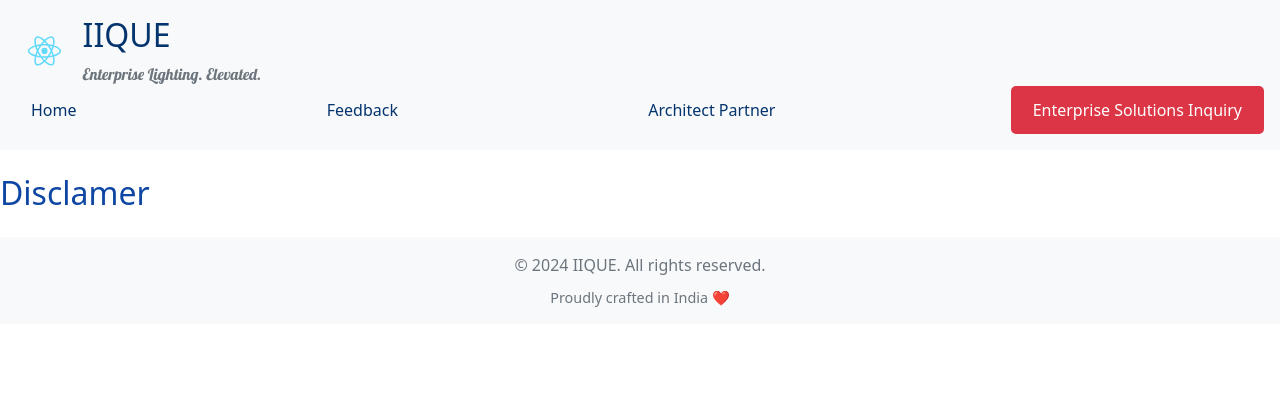
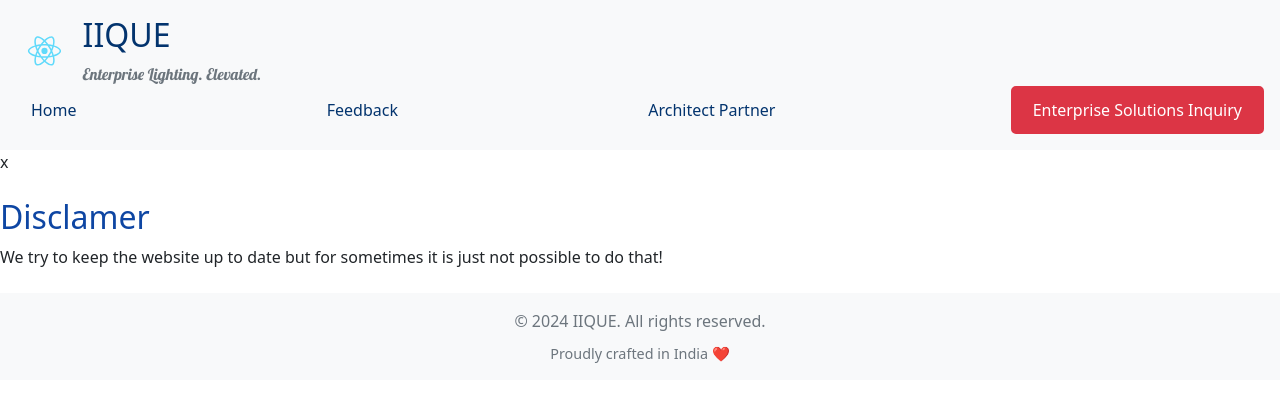
Before and after one commit to Meet-7777/IIQUE-Lights, a React (Create React App) app in the folder my-app/: page /disclaimer in a window 1280 px wide. Shown: the top 402 px of the page. Built offline with nearby package versions, Linux system fonts and the light colour scheme.

Commit message:
vercel refresh problem solved

```diff
--- a/my-app/public/index.html
+++ b/my-app/public/index.html
@@ -4,10 +4,10 @@
     <meta charset="UTF-8" />
     <meta name="viewport" content="width=device-width, initial-scale=1.0" />
     <title>IIQUE</title>
-    <link
+    <!-- <link
       href="https://stackpath.bootstrapcdn.com/bootstrap/5.1.3/css/bootstrap.min.css"
       rel="stylesheet"
-    />
+    /> -->
     <style>
       @import url('https://fonts.googleapis.com/css2?family=Lobster&display=swap');
       </style>
--- a/my-app/src/App.jsx
+++ b/my-app/src/App.jsx
@@ -13,7 +13,7 @@ function App() {
   return (
     <Router>
       <div className="App">
-        <Header />
+        <Header />x
         <main className="container-fluid mt-4">
           <Routes>
             <Route path="/" element={<Home />} />
--- a/my-app/src/Disclaimer.jsx
+++ b/my-app/src/Disclaimer.jsx
@@ -2,7 +2,9 @@ export default function disclamer(){
     return(
         <div className="page">
       <h2>Disclamer</h2>
-      {/* Add your warranty registration form here */}
+      <p>
+        We try to keep the website up to date but for sometimes it is just not possible to do that!
+      </p>
     </div>
     )
 }
```
Also changed, not shown: my-app/vercel.json (added).
